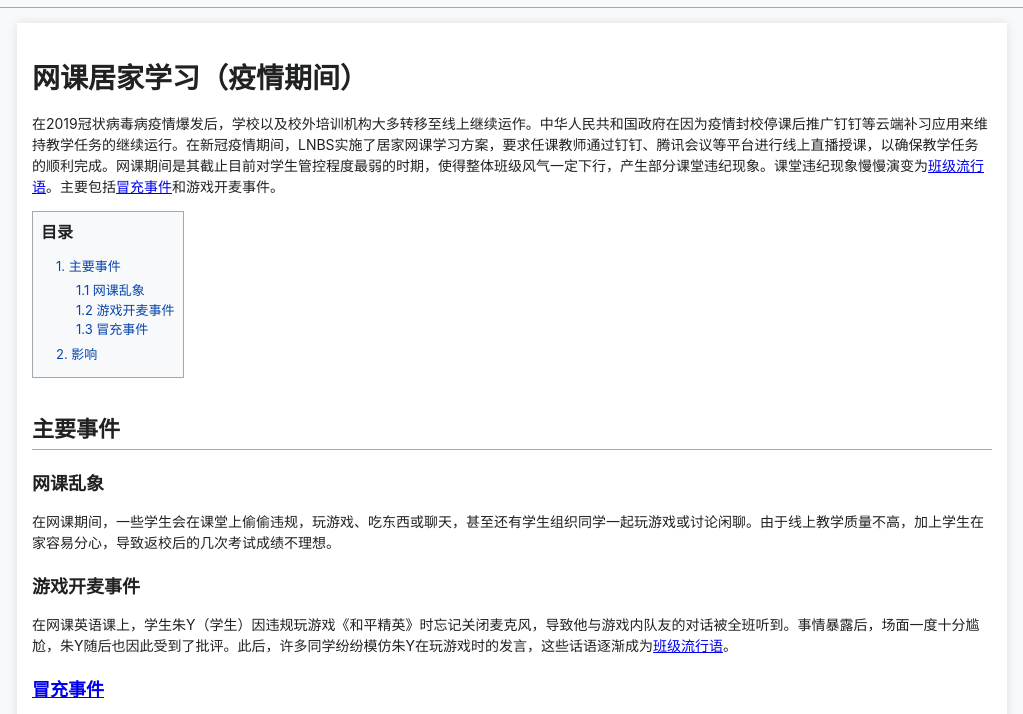
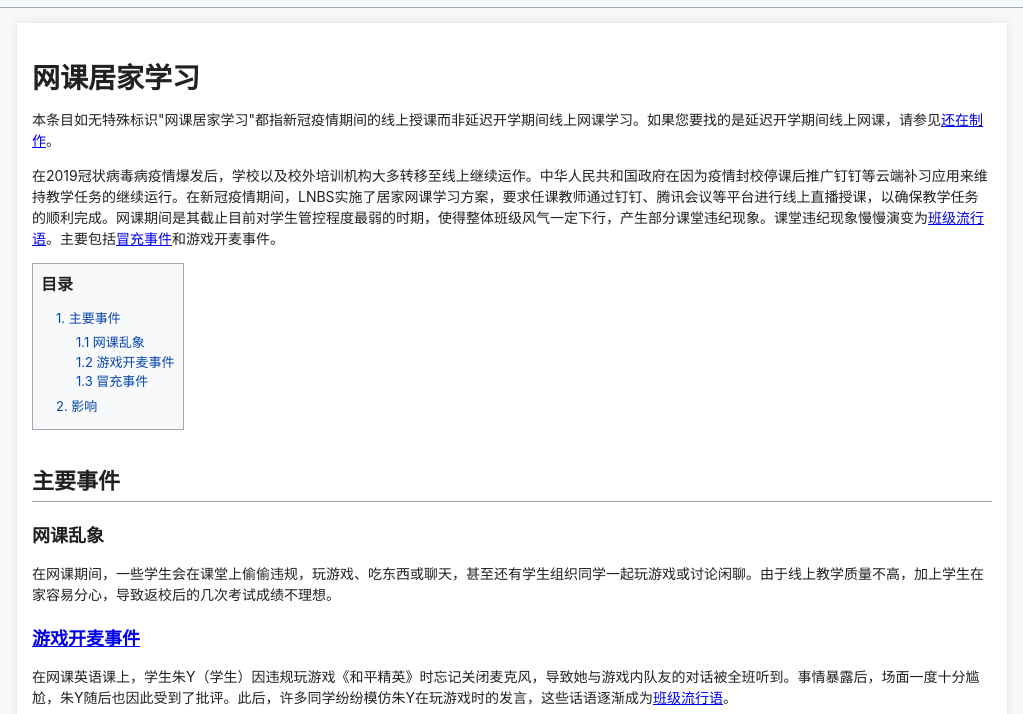
Before and after one commit to hljhlj121311/xinguanwangke.GitHub.io, a plain HTML site: page index.html in a window 1280 px wide. Shown: the part 49-763 px from the top of the page, without its empty margins (128-1151 px from the left). Drawn offline with Linux system fonts and the light colour scheme.

Commit message:
Update index.html

```diff
--- a/index.html
+++ b/index.html
@@ -3,7 +3,7 @@
 <head>
     <meta charset="UTF-8">
     <meta name="viewport" content="width=device-width, initial-scale=1.0">
-    <title>班级百科 - 网课居家学习（新冠疫情期间）</title>
+    <title>班级百科 - 网课居家学习（疫情期间）</title>
     <style>
         body {
             font-family: -apple-system, BlinkMacSystemFont, 'Segoe UI', 'Roboto', 'Lato', 'Helvetica', 'Arial', sans-serif;
@@ -190,8 +190,11 @@
     </div>
 
     <div class="container">
-        <h1>网课居家学习（疫情期间）</h1>
+        <h1>网课居家学习</h1>
 
+	        <div class="hatnote">
+        本条目如无特殊标识"网课居家学习"都指新冠疫情期间的线上授课而非延迟开学期间线上网课学习。如果您要找的是延迟开学期间线上网课，请参见<a href=" ">还在制作</a >。
+            </div>
 
 
 
@@ -220,8 +223,8 @@
         <h3 id="section1-1">网课乱象</h3>
         <p>在网课期间，一些学生会在课堂上偷偷违规，玩游戏、吃东西或聊天，甚至还有学生组织同学一起玩游戏或讨论闲聊。由于线上教学质量不高，加上学生在家容易分心，导致返校后的几次考试成绩不理想。</p>
 
-        <h3 id="section1-2">游戏开麦事件</h3>
-        <p>在网课英语课上，学生朱Y（学生）因违规玩游戏《和平精英》时忘记关闭麦克风，导致他与游戏内队友的对话被全班听到。事情暴露后，场面一度十分尴尬，朱Y随后也因此受到了批评。此后，许多同学纷纷模仿朱Y在玩游戏时的发言，这些话语逐渐成为<a href="https://liuxy-github-io.pages.dev/">班级流行语</a>。</p>
+        <h3 id="section1-2"><a href="https://youxikaimai-github-io.pages.dev/">游戏开麦事件</a></h3>
+        <p>在网课英语课上，学生朱Y（学生）因违规玩游戏《和平精英》时忘记关闭麦克风，导致她与游戏内队友的对话被全班听到。事情暴露后，场面一度十分尴尬，朱Y随后也因此受到了批评。此后，许多同学纷纷模仿朱Y在玩游戏时的发言，这些话语逐渐成为<a href="https://liuxy-github-io.pages.dev/">班级流行语</a>。</p>
         <h3 id="section1-3"><a href="https://maochong-github-io.pages.dev/">冒充事件</a></h3>
         <p>第一次网课学习期间，学生秦P和曹B在网课会议通过修改昵称的方式，多次冒充同学田X发言，给田X带来了不良影响。<a href="https://penny-github-io-7sf.pages.dev/">彭</a>（教师）得知此事后，对两人进行了批评，并要求他们向田X道歉。被认为是<a href="https://fantian-github-io.pages.dev/">反田联盟</a>行动中的一部分。</p>
 
```
